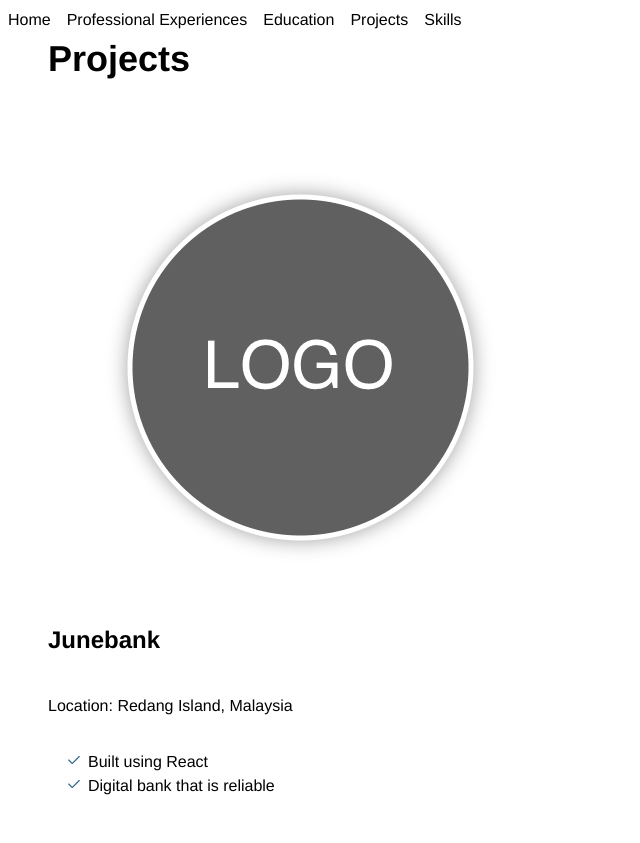
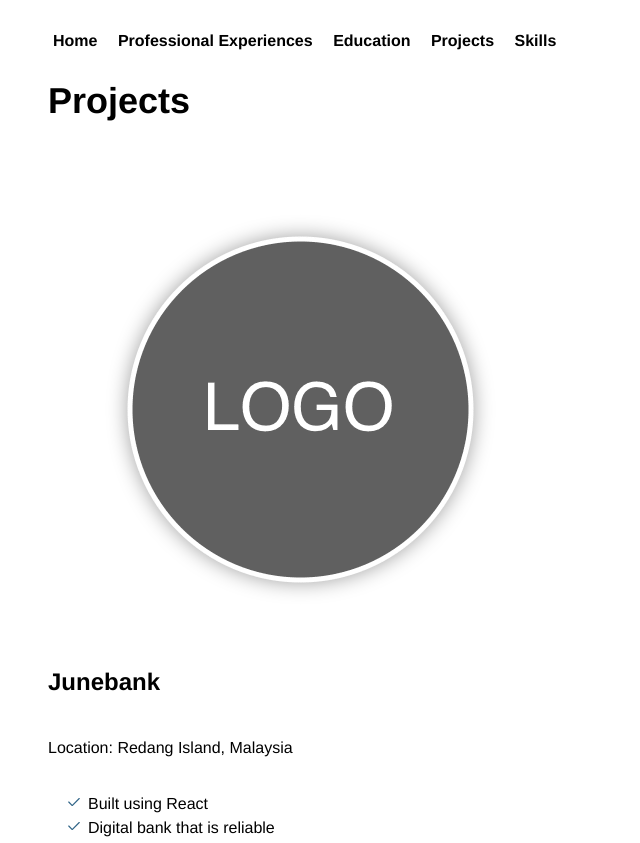
Before and after one commit to khalifrizal/resume, a plain HTML site: page pages/projects.html in a window 1280 px wide. Shown: the top 843 px of the page, without its empty margins (0-640 px from the left). Drawn offline with Linux system fonts and the light colour scheme.

Commit message:
Tambah dan ubah projects

```diff
--- a/pages/projects.html
+++ b/pages/projects.html
@@ -9,13 +9,15 @@
   </head>
   <body>
     <header>
-      <nav>
-        <a href="../index.html">Home</a>
-        <a href="./experiences.html"> Professional Experiences</a>
-        <a href="./education.html"> Education </a>
-        <a href="./projects.html"> Projects </a>
-        <a href="./skills.html"> Skills </a>
-      </nav>
+      <nav class="navigation-menu">
+        <ul>
+         <li><a href="./index.html">Home</a></li>
+         <li><a href="./pages/experiences.html"> Professional Experiences </a></li>
+         <li><a href="./pages/education.html"> Education </a></li>
+         <li><a href="./pages/projects.html"> Projects </a></li>
+         <li><a href="./pages/skills.html"> Skills </a></li>
+        </ul>
+       </nav>
     </header>
     <main>
       <h1>Projects</h1>
```
Also changed, not shown: 3 other files.
